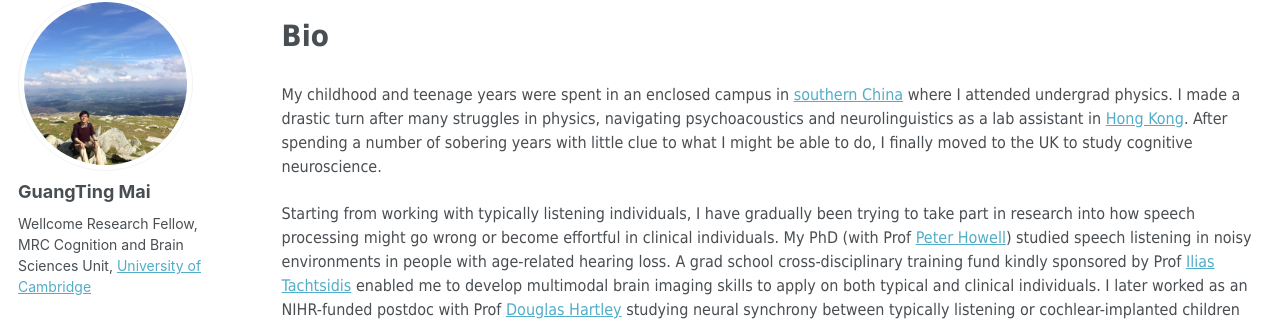
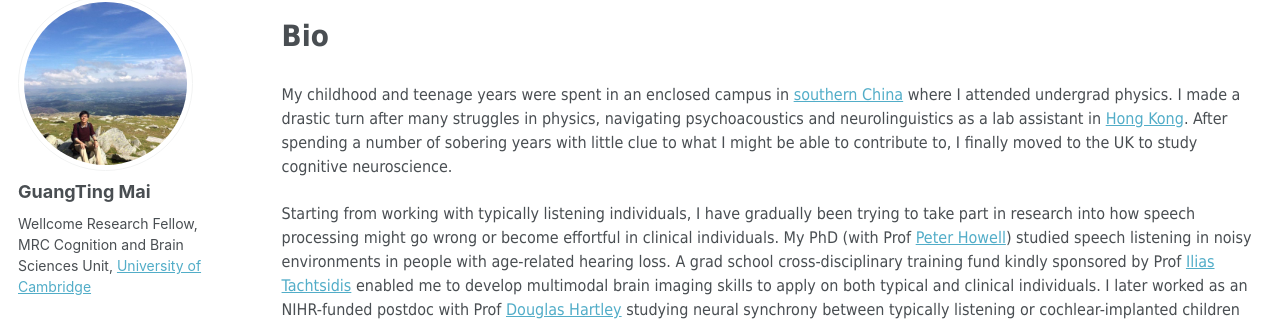
Before and after one commit to guangtingmai/guangtingmai.github.io, a Jekyll site: the page built from _pages/about.html, in a window 1280 px wide and 900 px high. Shown: the part 103-424 px from the top of the window. Built offline with Jekyll 4.4.1, drawn with Linux system fonts in a browser that asks for light colours; some web fonts are replaced.

Commit message:
Update about.html

```diff
--- a/_pages/about.html
+++ b/_pages/about.html
@@ -8,7 +8,7 @@ author_profile: true
 <p><span style="font-size: 12pt;font-family: Tahoma;line-height: 1.5;display: block;margin-bottom: 0.2vh">My childhood and teenage years were spent in an enclosed
   campus in <a href="https://en.wikipedia.org/wiki/Sun_Yat-sen_University">southern China</a> where I attended undergrad physics. I made a
   drastic turn after many struggles in physics, navigating psychoacoustics and neurolinguistics as a lab assistant in <a href="https://www.ee.cuhk.edu.hk/~lel/research/index.html">Hong Kong</a>.
-  After spending a number of sobering years with little clue to what I might be able to do, I finally moved to the UK to study cognitive neuroscience.</span>
+  After spending a number of sobering years with little clue to what I might be able to contribute to, I finally moved to the UK to study cognitive neuroscience.</span>
 <p><span style="font-size: 12pt;font-family: Tahoma;line-height: 1.5;display: block;margin-bottom: 0.2vh">Starting from working with typically listening individuals,
   I have gradually been trying to take part in research into how speech processing might go wrong or become effortful in clinical individuals. My PhD (with Prof
   <a href="https://profiles.ucl.ac.uk/2817-peter-howell/">Peter Howell</a>) studied speech listening in noisy environments in people with age-related
```
